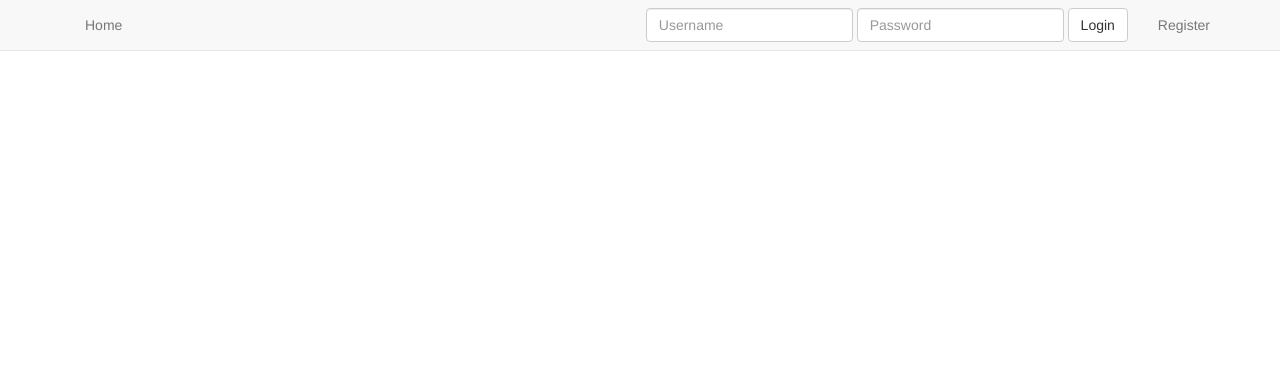
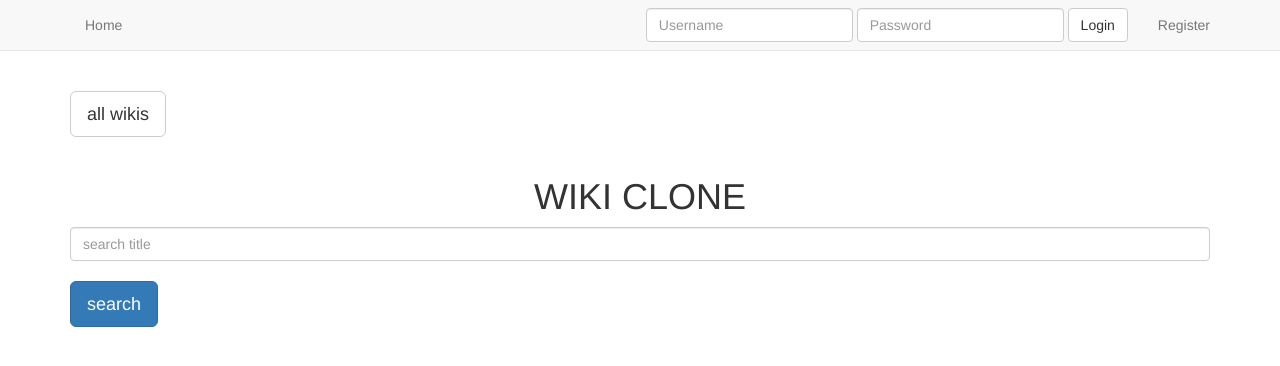
Before and after one commit to jobm/WIKI-LITE, a Django app: template templates/home.html in a window 1280 px wide. Shown: the top 366 px of the page. Run offline with Django 3.2, Linux system fonts and the light colour scheme; the template is opened without the code that fills it, so the values that code supplies are empty; some libraries are stand-ins or nearby versions.

Commit message:
added links and search

```diff
--- a/Wiki/templates/wiki_home.html
+++ b/Wiki/templates/wiki_home.html
@@ -24,6 +24,8 @@
             <p class="main_post">
               {{wiki.post}}
             </p>
+            <a href="{% url "wikis:edit" wiki.pk %}" class="btn btn-default btn-lg"><i class="fa fa-pencil"></i></a>
+            </button>
             <hr>
           </li>
           {% endfor %}
--- a/WikiClone/urls.py
+++ b/WikiClone/urls.py
@@ -22,6 +22,8 @@ from WikiClone import views
 
 urlpatterns = [
     url(r'^$', views.home_page),
+    url(r'^autocomplete/', views.search_titles),
+    url(r'^search/', include('haystack.urls')),
     url(r'^wikis/', include('Wiki.urls', namespace='wikis')),
     url(r'^auth/', include('authentication.urls', namespace='auth')),
     url(r'^admin/', include(admin.site.urls)),
--- a/templates/home.html
+++ b/templates/home.html
@@ -1,8 +1,17 @@
 {% extends 'Layout.html' %}
 {% block content %}
-
-
-  {% block search %}
-  {% endblock search %}
-
+<br>
+<div class="container">
+  <a href="{% url "wikis:wikis" %}" class="btn btn-default btn-lg">all wikis</a>
+</div>
+<br>
+<h1 class="text-center">WIKI CLONE</h1>
+<div class="container">
+  <form class="form" action="/search/" method='GET'>
+    <input class="form-control" name='q' type="text" placeholder="search title" value="{{ request.GET.q }}">
+    <br>
+    <button type="submit" class="btn btn-primary btn-lg">search</button>
+  </form>
+</div>
+<br>
 {% endblock %}
```
Also changed, not shown: Wiki/urls.py (+2 -5 lines), Wiki/views.py (+2 -14 lines), WikiClone/views.py (+12 -0 lines), templates/search/search.html (+5 -6 lines).
